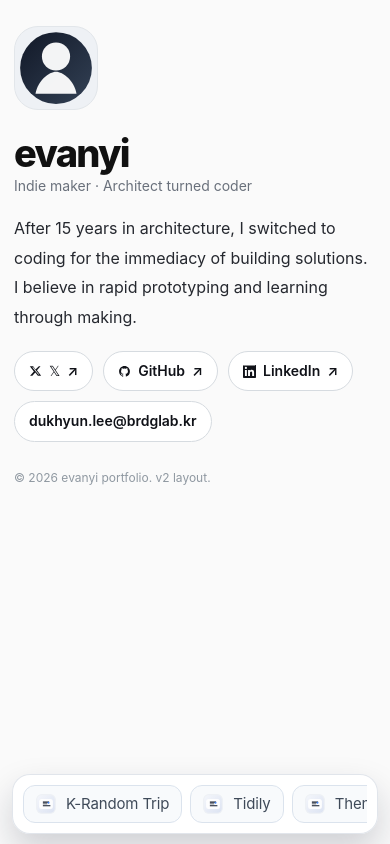
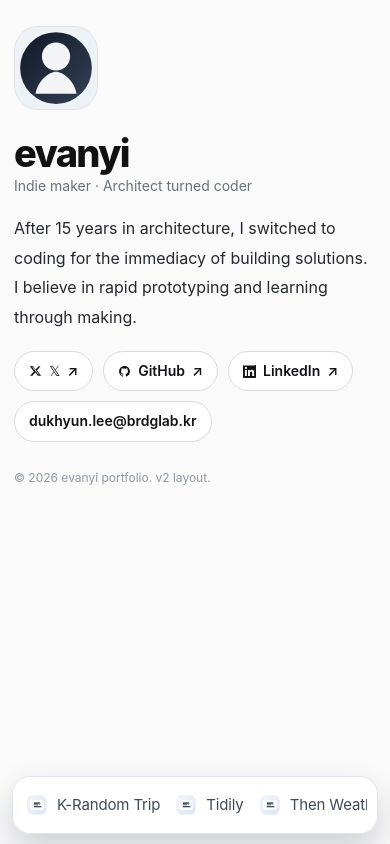
Before and after one commit to ideook/portfolio, a React (Vite) app: page / in a window 390 px wide. Built offline with nearby package versions, Linux system fonts and the light colour scheme; a web font is replaced by a local one.

Commit message:
Simplify mobile floating menu items to text buttons

```diff
--- a/src/styles/pages/PortfolioV2Page.module.css
+++ b/src/styles/pages/PortfolioV2Page.module.css
@@ -561,10 +561,10 @@
   .sidebarItem {
     width: auto;
     min-width: max-content;
-    padding: 8px 12px;
-    border-radius: 12px;
-    border: 1px solid #dbe3ed;
-    background: #f8fafc;
+    padding: 8px 4px;
+    border: none;
+    background: transparent;
+    border-radius: 0;
     --sidebar-item-size: 15px;
     --sidebar-item-color: #3f4a59;
     flex-shrink: 0;
@@ -576,9 +576,10 @@
   }
 
   .sidebarItemActive {
-    border-color: #0f172a;
-    background: #0f172a;
-    color: #ffffff;
+    color: #0f172a;
+    font-weight: 700;
+    text-decoration: underline;
+    text-underline-offset: 4px;
   }
 
   .main {
```
